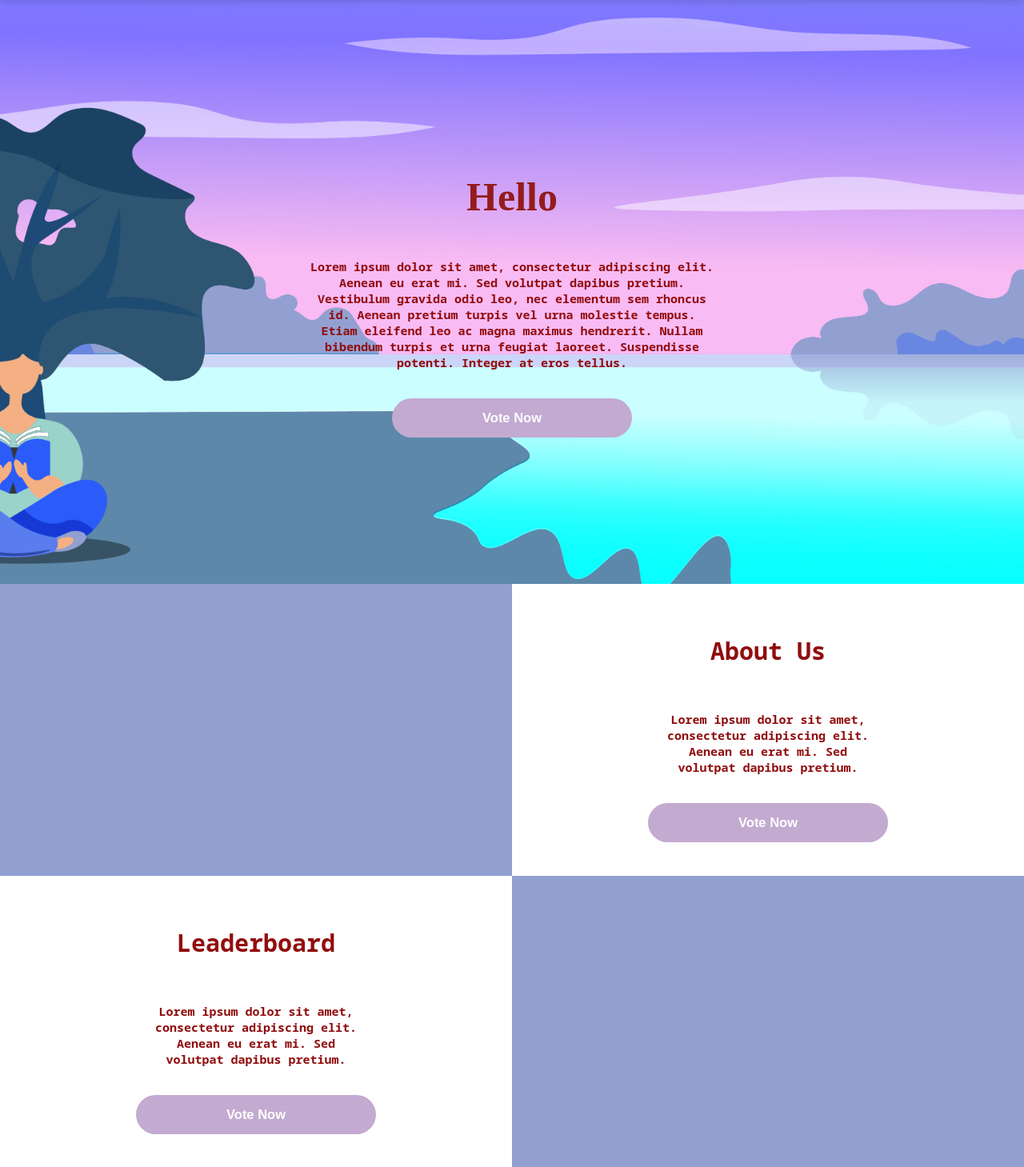
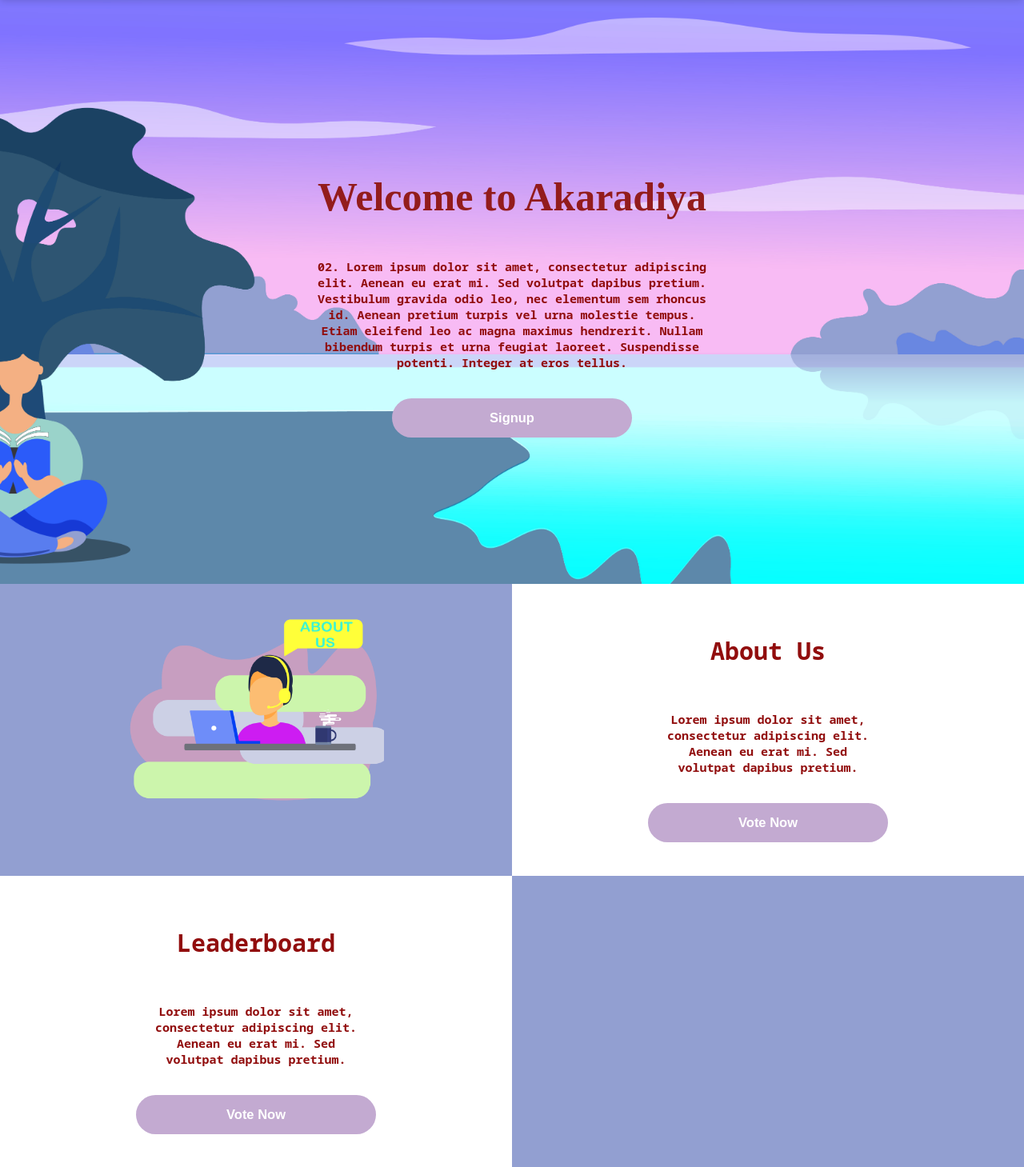
Before and after one commit to asankaSovis/Project-Akaradiya, a PHP site: page /home/ in a window 1280 px wide. Shown: the part 70-1529 px from the top of the page at 80% size. Run offline with PHP 8.4, Linux system fonts and the light colour scheme; data that the repository does not hold is empty; some web fonts are replaced.

Commit message:
Homepage + Voting Page
Fixed some bugs and added some features. Now hero section shows required information.  Voting page accepts word as parameter.

```diff
--- a/home/index.html
+++ b/home/index.html
@@ -18,22 +18,23 @@
         <div class="wrapper">
             <div class="container">
                 <div class="hero">
-                    <h1 class="head__text">
-                        Hello
+                    <h1 class="head__text" id="hero__topic">
+                        Welcome to Akaradiya
                     </h1>
-                    <p class="para__text">
+                    <p class="para__text" id="hero__para">
                         Lorem ipsum dolor sit amet, consectetur adipiscing elit. Aenean eu erat mi. Sed volutpat dapibus
                         pretium.
                         Vestibulum gravida odio leo, nec elementum sem rhoncus id. Aenean pretium turpis vel urna molestie
                         tempus. Etiam eleifend leo ac magna maximus hendrerit. Nullam bibendum turpis et urna feugiat laoreet.
                         Suspendisse potenti. Integer at eros tellus.
                     </p>
-                    <button class="form__button" onclick="window.location.href='../voting/';">
-                        <span class="form__button--text">Vote Now</span>
+                    <button class="form__button" id="hero__button">
+                        <span class="form__button--text" id="hero__button__text">Signup</span>
                     </button>
                 </div>
                 <div class="left__item">
                     <div class="image__column">
+                        <img class="home__image" src="../assets/images/about.png" alt="About Us">
                     </div>
                     <div class="item__column">
                         <h1 class="para__text">
@@ -43,7 +44,7 @@
                             Lorem ipsum dolor sit amet, consectetur adipiscing elit. Aenean eu erat mi. Sed volutpat dapibus
                             pretium.
                         </p>
-                        <button class="form__button">
+                        <button class="form__button" onclick="window.location.href='../voting/';">
                             <span class="form__button--text">Vote Now</span>
                         </button>
                     </div>
@@ -85,4 +86,5 @@
         <!-- <footer class="footer"> -->
         <iframe src="footer.html" onload="this.before((this.contentDocument.body||this.contentDocument).children[0]);this.remove()"></iframe>
     </body>
+    <script src="./main.js"></script>
 </html>
--- a/home/main.js
+++ b/home/main.js
@@ -0,0 +1,50 @@
+function sendXML(task, sendData, returnFunc, phpLocation="./voting.php") {
+    var data = new FormData();
+    data.append('task', task);
+    data.append('data', sendData);
+
+    xmlhttp = new XMLHttpRequest();
+    // Sending the submitted data to the reset.php file as POST data
+    //
+    xmlhttp.open("POST",phpLocation, true);
+    xmlhttp.onreadystatechange=function(){
+        if (xmlhttp.readyState == 4){
+            if(xmlhttp.status == 200){
+                // When a reply is recieved, call the gotReply function
+                // transfering the XML reply (xmlhttp.response) to it
+                //console.log(xmlhttp.response);
+                returnFunc(xmlhttp.response);
+            }
+        }
+    };
+    xmlhttp.send(data);
+}
+
+sendXML('getId', '0', gotMyID, "../home/home.php");
+heroButton = document.getElementById("hero__button");
+heroTopic = document.getElementById("hero__topic");
+heroPara = document.getElementById("hero__para");
+heroButtonText = document.getElementById("hero__button__text");
+
+function gotMyID(id) {
+    console.log(id);
+    if (id != "None") {
+        heroTopic.innerHTML = "Let's Start Our Journey";
+        heroPara.innerHTML = "01. Lorem ipsum dolor sit amet, consectetur adipiscing elit. Aenean eu erat mi. Sed volutpat dapibus pretium. Vestibulum gravida odio leo, nec elementum sem rhoncus id. Aenean pretium turpis vel urna molestie tempus. Etiam eleifend leo ac magna maximus hendrerit. Nullam bibendum turpis et urna feugiat laoreet. Suspendisse potenti. Integer at eros tellus.";
+        heroButtonText.innerHTML = "Vote Now";
+        heroButton.addEventListener("click", goToVote);
+    } else {
+        heroTopic.innerHTML = "Welcome to Akaradiya";
+        heroPara.innerHTML = "02. Lorem ipsum dolor sit amet, consectetur adipiscing elit. Aenean eu erat mi. Sed volutpat dapibus pretium. Vestibulum gravida odio leo, nec elementum sem rhoncus id. Aenean pretium turpis vel urna molestie tempus. Etiam eleifend leo ac magna maximus hendrerit. Nullam bibendum turpis et urna feugiat laoreet. Suspendisse potenti. Integer at eros tellus.";
+        heroButtonText.innerHTML = "Signup";
+        heroButton.addEventListener("click", goToSignup);
+    }
+}
+
+function goToVote() {
+    window.location.href = '../voting/';
+}
+
+function goToSignup() {
+    window.location.href = '../signup?signup/';
+}
--- a/homepage.css
+++ b/homepage.css
@@ -56,6 +56,13 @@ body {
 .image__column {
     background: var(--color-primary-dark);
     width:50%;
+    align-items: center;
+    justify-content: center;
+    text-align: center;
+}
+
+.home__image {
+    width: 50%;
 }
 
 .left__item {
```
Also changed, not shown: voting/main.js (+17 -2 lines), assets/images/about.png (added).
